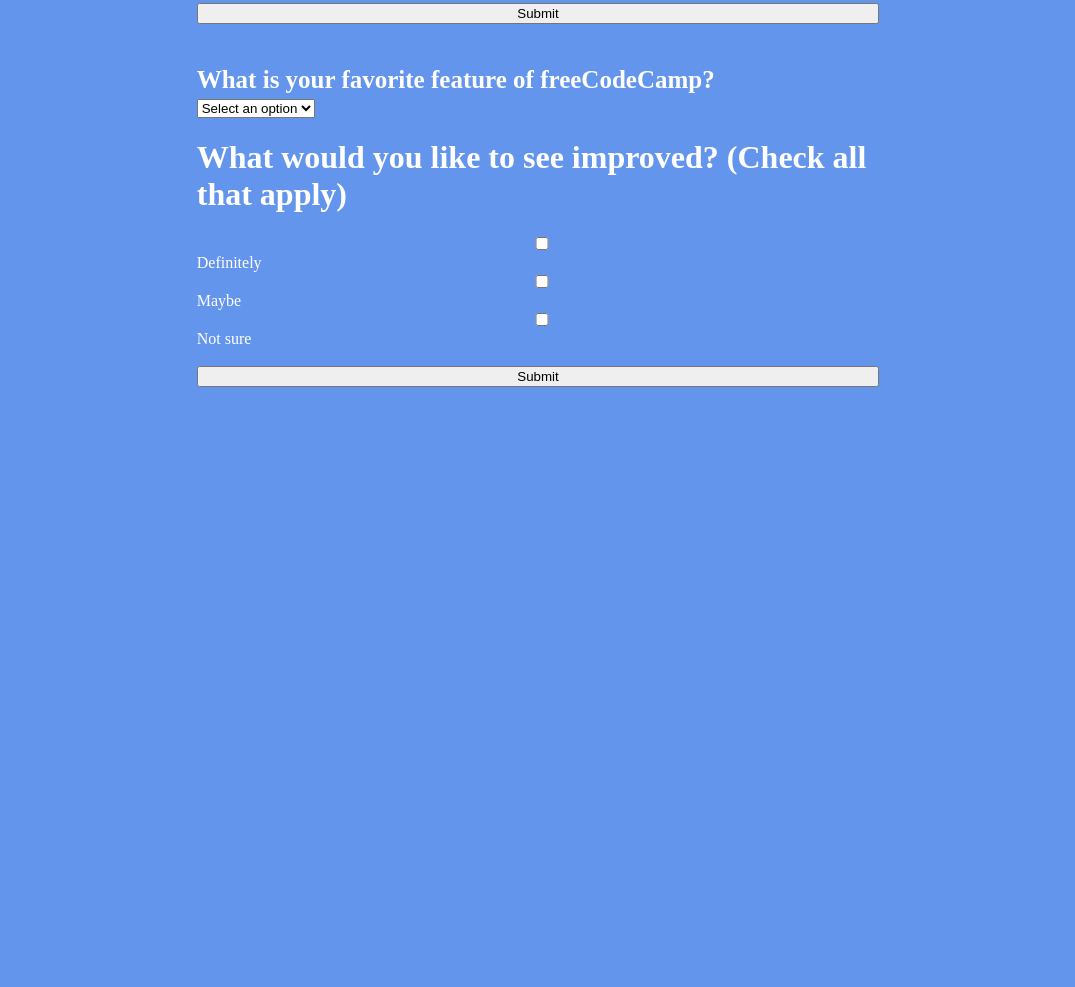
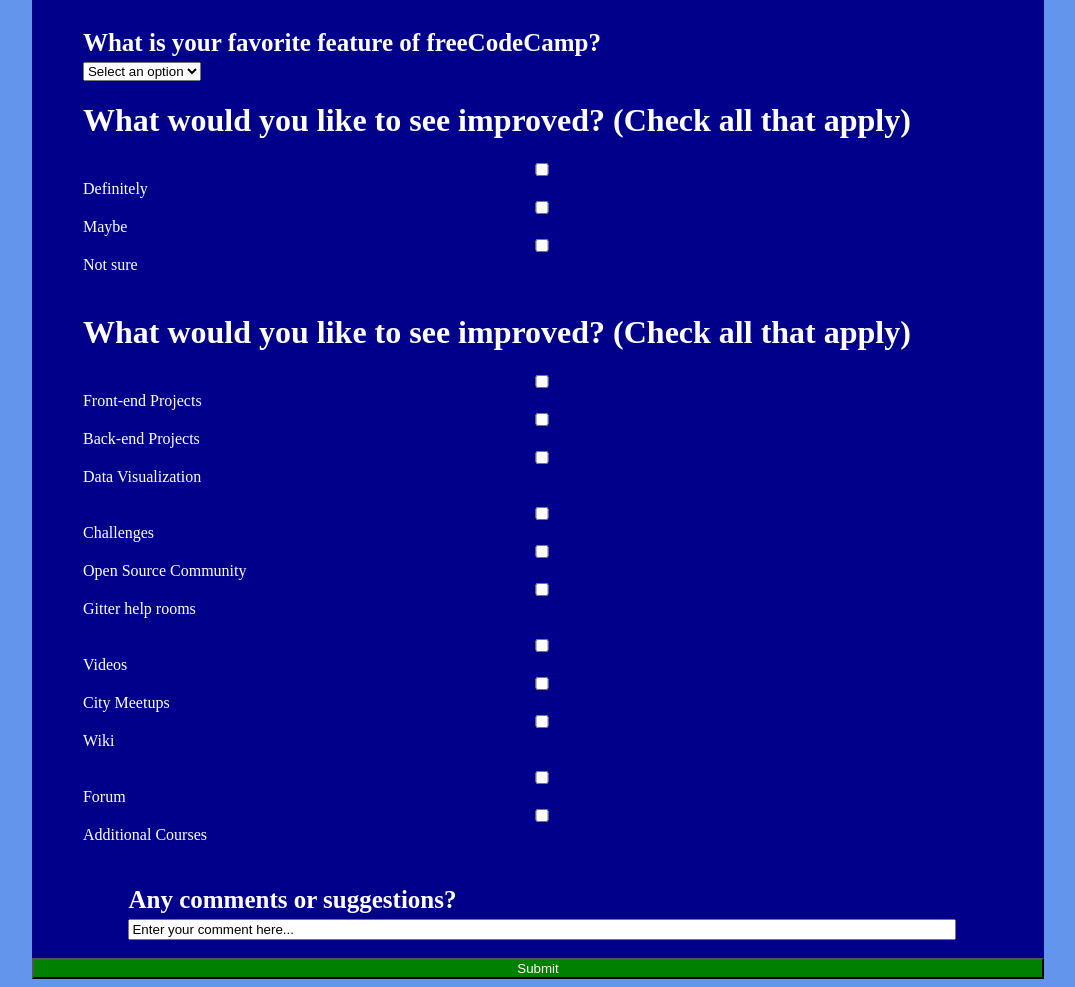
Before and after one commit to Jessemccallums/Ruslana-and-Jesse-exercises, a plain HTML site: page index.html in a window 1280 px wide. Shown: the part 723-1710 px from the top of the page, without its empty margins (102-1177 px from the left). Before the commit the page ends 1118 px from the top, so only its background shows below. Drawn offline with Linux system fonts and the light colour scheme.

Commit message:
final commit

```diff
--- a/index.html
+++ b/index.html
@@ -11,12 +11,14 @@
 <link href="https://fonts.googleapis.com/css2?family=Anonymous+Pro&display=swap" rel="stylesheet">
 </head>
 <body>
+
     <div class="header" >
         <h1 id="title">freeCodeCamp Survey Form</h1>
     </div>
     <div class="header1">
       <p id="description">Thank you for taking the time to help us improve the platform</p>
     </div>
+    <div class="form">
     <form id="survey-form">
       <div id="name">
         <h5 >Name</h5>
@@ -55,7 +57,7 @@
     <input type="checkbox" id="Not sure" name="Not sure" value="down">
     <label for="down"> Not sure</label><br><br>
     <input type="submit" value="Submit">
-  </form>
+
 
   <h5>What is your favorite feature of freeCodeCamp?</h5>
 
@@ -77,7 +79,40 @@
     <label for="middle"> Maybe </label><br>
     <input type="checkbox" id="Not sure" name="Not sure" value="down">
     <label for="down"> Not sure</label><br><br>
-    <input type="submit" value="Submit">
+    <h1> What would you like to see improved? (Check all that apply) </h1>
+
+        <input type="checkbox" id="Definitely" name="Definitely" value="top">
+        <label for="top1">Front-end Projects </label><br>
+        <input type="checkbox" id="Maybe" name="Maybe" value="Middle">
+        <label for="middle"> Back-end Projects </label><br>
+        <input type="checkbox" id="Not sure" name="Not sure" value="down">
+        <label for="down"> Data Visualization</label><br><br>
+        <input type="checkbox" id="Definitely" name="Definitely" value="top">
+        <label for="top1">Challenges </label><br>
+        <input type="checkbox" id="Maybe" name="Maybe" value="Middle">
+        <label for="middle"> Open Source Community </label><br>
+        <input type="checkbox" id="Not sure" name="Not sure" value="down">
+        <label for="down"> Gitter help rooms</label><br><br>
+        <input type="checkbox" id="Definitely" name="Definitely" value="top">
+        <label for="top1">Videos </label><br>
+        <input type="checkbox" id="Maybe" name="Maybe" value="Middle">
+        <label for="middle"> City Meetups </label><br>
+        <input type="checkbox" id="Not sure" name="Not sure" value="down">
+        <label for="down"> Wiki</label><br><br>
+        <input type="checkbox" id="Definitely" name="Definitely" value="top">
+        <label for="top1">Forum </label><br>
+        <input type="checkbox" id="Maybe" name="Maybe" value="Middle">
+        <label for="middle"> Additional Courses </label><br>
+
+        <div id="name">
+          <h5 >Any comments or suggestions?</h5>
+          <input type = "text"  value="Enter your comment here..."
+        ></input>
+      </div>
+    </div>
+<br>
+
+    <input id="button" type="submit" value="Submit">
   </form>
 
 </div>
--- a/main.css
+++ b/main.css
@@ -18,7 +18,7 @@
 
 }
 #survey-form {
-  width: 60%;
+
   margin-left: auto;
   margin-right: auto;
   color: white;
@@ -37,3 +37,15 @@
   margin-right: auto;
   color: white;
 }
+.form {
+  background-color: darkblue;
+  width: 80%;
+  margin-left: auto;
+  margin-right: auto;
+
+}
+
+#button {
+  background-color: green;
+  color: white;
+}
```
